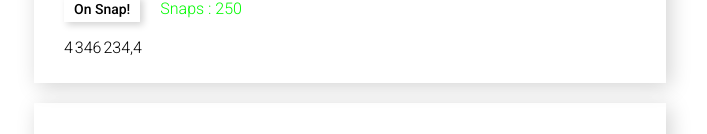
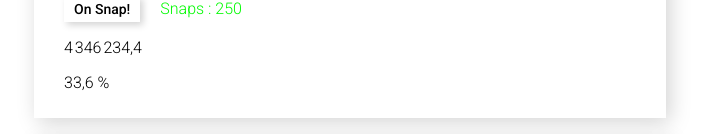
Before and after one commit to Jean-charles-Brun/snapface, an Angular app: page / in a window 1280 px wide. Shown: the part 652-786 px from the top of the page, without its empty margins (290-997 px from the left). Built offline with nearby package versions, Linux system fonts and the light colour scheme.

Commit message:
percent pipe

```diff
--- a/src/app/face-snap/face-snap.component.html
+++ b/src/app/face-snap/face-snap.component.html
@@ -9,4 +9,5 @@
     <span [ngStyle]="{ color: 'rgb(0,' + faceSnap.snaps + ', 0 )' }">Snaps :  {{ faceSnap.snaps }} </span>
     </p>
     <p>{{ 4346234.36 | number: '1.0-1' }}</p>
+    <p>{{ 0.336 | percent: '1.0-1' }} </p>
 </div>
```
